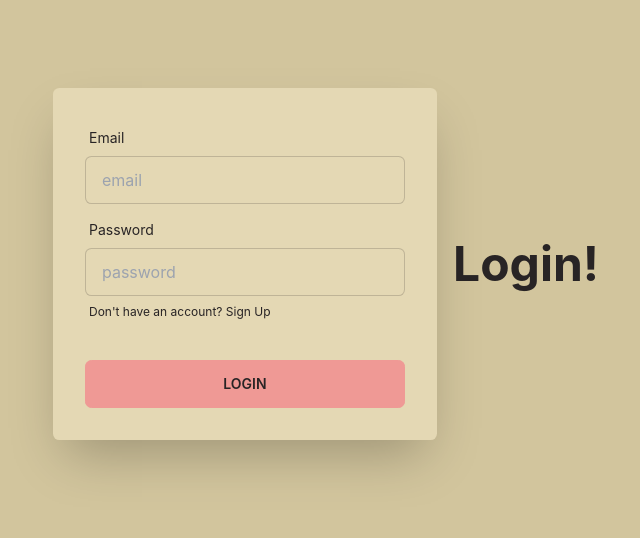
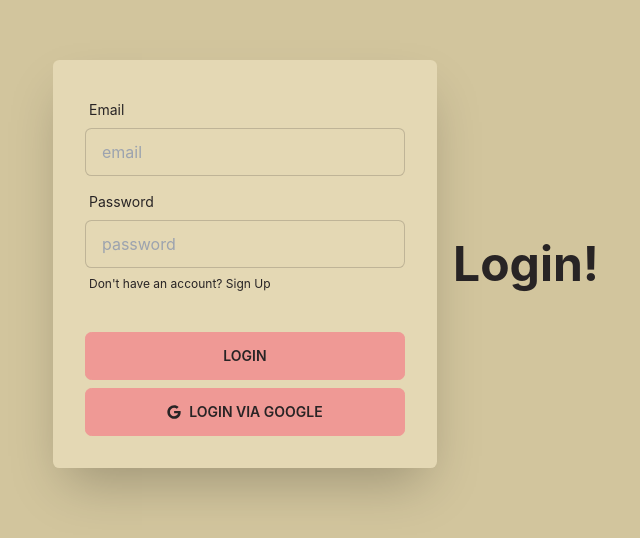
Before and after one commit to EhsanEIK/silverdian-hotel-react-website, a React (Create React App) app: page /login in a window 1280 px wide. Shown: the part 136-674 px from the top of the page, without its empty margins (314-954 px from the left). Built offline with nearby package versions, Linux system fonts and the light colour scheme; no server answers.

Commit message:
added google login method

```diff
--- a/package.json
+++ b/package.json
@@ -9,6 +9,7 @@
     "daisyui": "^2.31.0",
     "react": "^18.2.0",
     "react-dom": "^18.2.0",
+    "react-icons": "^4.6.0",
     "react-scripts": "5.0.1",
     "web-vitals": "^2.1.4"
   },
--- a/src/Pages/Login/Login.js
+++ b/src/Pages/Login/Login.js
@@ -1,11 +1,13 @@
 import React, { useContext, useState } from 'react';
 import { Link, useLocation, useNavigate } from 'react-router-dom';
 import { AuthContext } from '../../contexts/UserContext';
+import { FaGoogle } from "react-icons/fa";
 
 const Login = () => {
-    const { signIn } = useContext(AuthContext);
+    const { signIn, googelSignIn } = useContext(AuthContext);
     const [successMsg, setSuccessMsg] = useState('');
     const [errorMsg, setErrorMsg] = useState('');
+
     const navigate = useNavigate();
     const location = useLocation();
     const from = location?.state?.from?.pathname || '/';
@@ -26,6 +28,14 @@ const Login = () => {
                 form.reset();
                 navigate(from, { replace: true });
             })
+            .catch(error => setErrorMsg(error.message));
+    }
+
+    const handleGoogleLogin = () => {
+        googelSignIn().then(result => {
+            setSuccessMsg("Login Successfully.")
+            navigate(from, { replace: true });
+        })
             .catch(error => setErrorMsg(error.message));
     }
 
@@ -59,6 +69,9 @@ const Login = () => {
                         <div className="form-control mt-6">
                             <button className="btn btn-primary">Login</button>
                         </div>
+                        <div className="form-control">
+                            <button onClick={handleGoogleLogin} className="btn btn-primary"><FaGoogle /><span className='ml-2'>Login via Google</span></button>
+                        </div>
                     </div>
                 </form>
             </div>
--- a/src/contexts/UserContext.js
+++ b/src/contexts/UserContext.js
@@ -1,6 +1,6 @@
 import React, { createContext, useEffect, useState } from 'react';
 import app from '../firebase/firebase.config';
-import { createUserWithEmailAndPassword, getAuth, onAuthStateChanged, signInWithEmailAndPassword, signOut } from 'firebase/auth';
+import { createUserWithEmailAndPassword, getAuth, GoogleAuthProvider, onAuthStateChanged, signInWithEmailAndPassword, signInWithPopup, signOut } from 'firebase/auth';
 
 export const AuthContext = createContext();
 
@@ -9,6 +9,8 @@ const auth = getAuth(app);
 const UserContext = ({ children }) => {
     const [user, setUser] = useState('');
     const [loading, setLoading] = useState(true);
+
+    const googleProvider = new GoogleAuthProvider();
 
     // create a new user method
     const createUser = (email, password) => {
@@ -20,6 +22,12 @@ const UserContext = ({ children }) => {
     const signIn = (email, password) => {
         setLoading(true);
         return signInWithEmailAndPassword(auth, email, password);
+    }
+
+    // google sign in method
+    const googelSignIn = () => {
+        setLoading(true);
+        return signInWithPopup(auth, googleProvider);
     }
 
     // log out method
@@ -37,7 +45,7 @@ const UserContext = ({ children }) => {
         return () => unsubscribe();
     }, []);
 
-    const authInfo = { user, loading, createUser, signIn, logOut };
+    const authInfo = { user, loading, createUser, signIn, googelSignIn, logOut };
 
     return (
         <AuthContext.Provider value={authInfo}>
```
Also changed, not shown: 1 other file (tests, documents, lock files or other folders).
